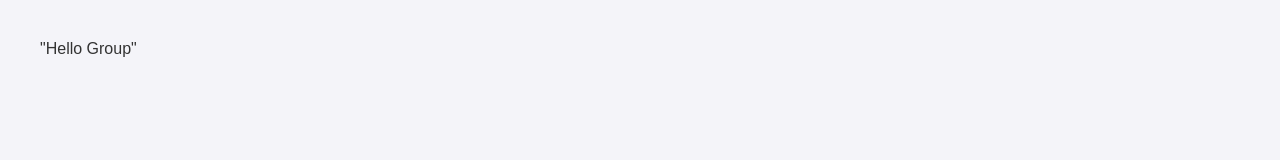
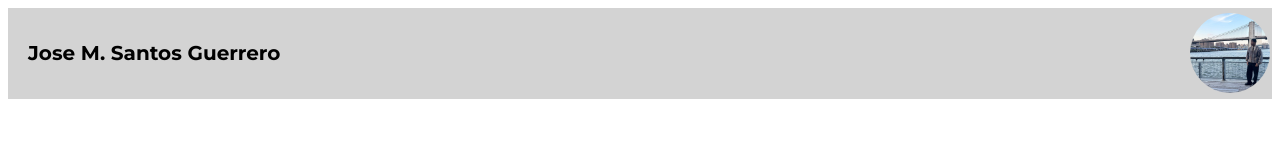
Before and after one commit to JoseSantosM/Portfolio-Website, a plain HTML site: page index.html in a window 1280 px wide. Drawn offline with Linux system fonts and the light colour scheme.

Commit message:
Header implementation

```diff
--- a/css/style.css
+++ b/css/style.css
@@ -1,3 +1,28 @@
-h1 {
-    color: brown;
+
+.header {
+    background-color: lightgray;
+    padding: 20px;
+    text-align: right;
+    postion: relative;
+    font-family: 'Montserrat', sans-serif;
 }
+
+.header_title{
+   text-align: left;
+   font-size: 20px;
+}
+
+.header_subtitle {
+    text-align: left;
+}
+
+.Header_Picture {
+    width: 80px;
+    max-width: 100%;
+    border-radius: 50%;
+    object-fit: cover;
+    position:fixed;
+    right: 10;
+    top: 13;
+
+}
--- a/index.html
+++ b/index.html
@@ -3,10 +3,26 @@
   <meta charset="UTF-8">
   <meta name="viewport" content="width=device-width, initial-scale=1.0">
   <title>About Jose M. Santos Guerrero</title>
-  <link rel="stylesheet" href="css/style.css">
+
+ <link rel="preconnect" href="https://fonts.googleapis.com">
+ <link rel="preconnect" href="https://fonts.gstatic.com" crossorigin>
+ <link href="https://fonts.googleapis.com/css2?family=Montserrat:ital,wght@0,100..900;1,100..900&family=Open+Sans:ital,wght@0,300..800;1,300..800&display=swap" rel="stylesheet">
+
+ <link rel="stylesheet" href="css/style.css">
+
 </head>
 
-<body style="font-family: Arial; background-color: #f4f4f9; color: #333; margin: 40px;">
-  <p>"Hello Group"</p>
+
+
+<body>
+
+  <header class="header">
+    <div class="container">
+      <h1 class="header_title">Jose M. Santos Guerrero </h1>
+      <img class="Header_Picture" src="Resources/ProfilePicture.jpg">
+
+    </div>
+  </header>
+
 </body>
 </html>
```
